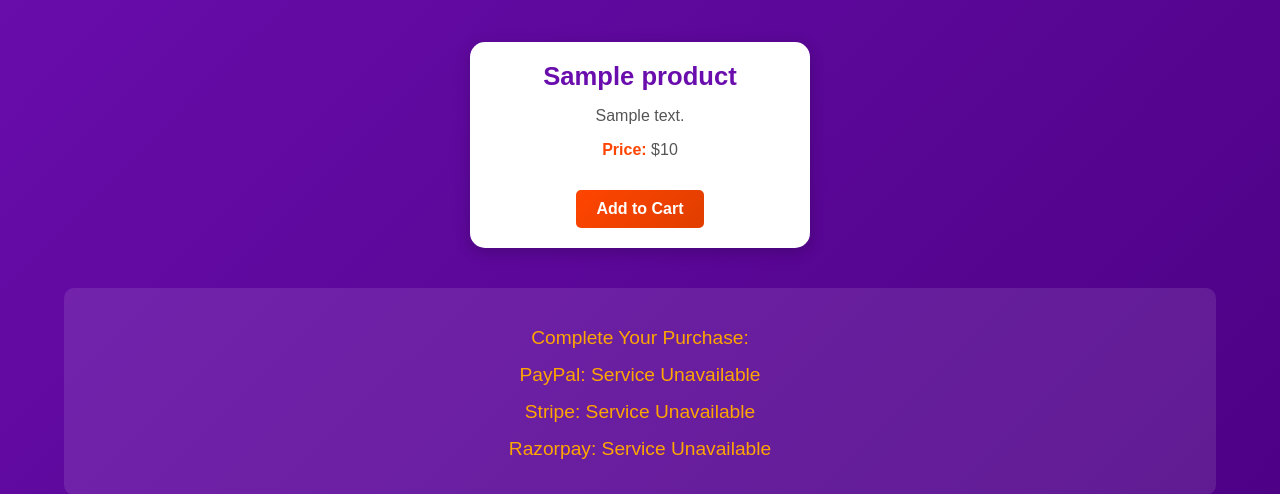
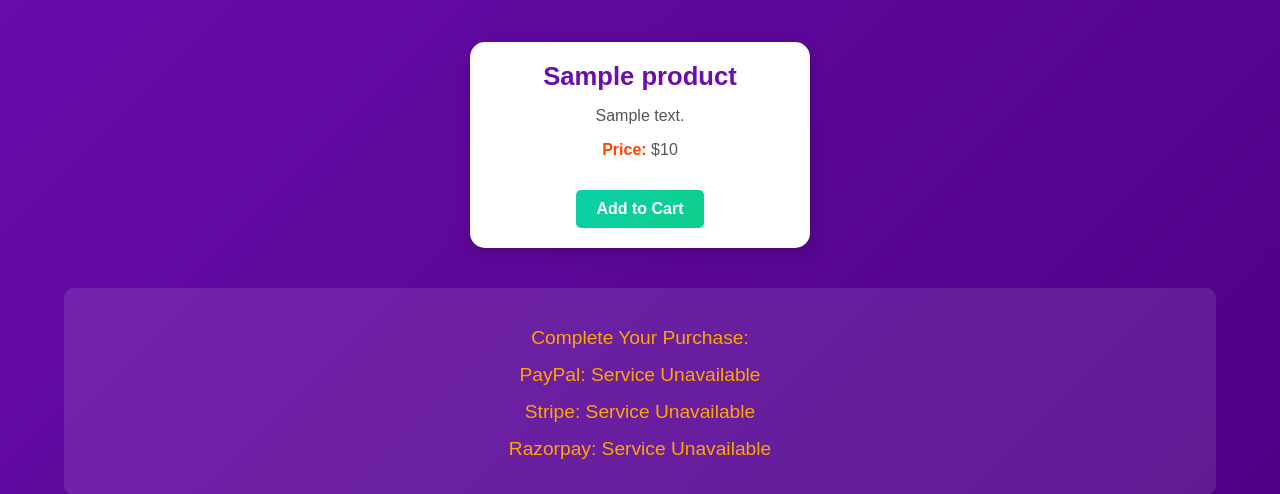
Before and after one commit to Samriddha11/FlaskStore-FFChaosdemo, a Flask app: template frontend/templates/catalog.html in a window 1280 px wide. Shown: the part 151-645 px from the top of the page. Run offline with Flask 3, Linux system fonts and the light colour scheme; the template is opened without the code that fills it: most values are stand-ins (such as "Sample title", 1, 10 or a date in 2020).

Commit message:
Update catalog.html

```diff
--- a/frontend/templates/catalog.html
+++ b/frontend/templates/catalog.html
@@ -64,7 +64,7 @@
         .add-to-cart-btn {
             margin-top: 15px;
             padding: 10px 20px;
-            background: linear-gradient(135deg, #ff4500, #e03e00);
+            background: linear-gradient(135deg, #0ad1a9, #10cd8b);
             color: #fff;
             border: none;
             border-radius: 5px;
@@ -74,7 +74,7 @@
             transition: background 0.3s, transform 0.3s;
         }
         .add-to-cart-btn:hover {
-            background: linear-gradient(135deg, #e03e00, #d23600);
+            background: linear-gradient(135deg, #04b97a, #07b981);
             transform: scale(1.1);
         }
         .payment-section {
```
